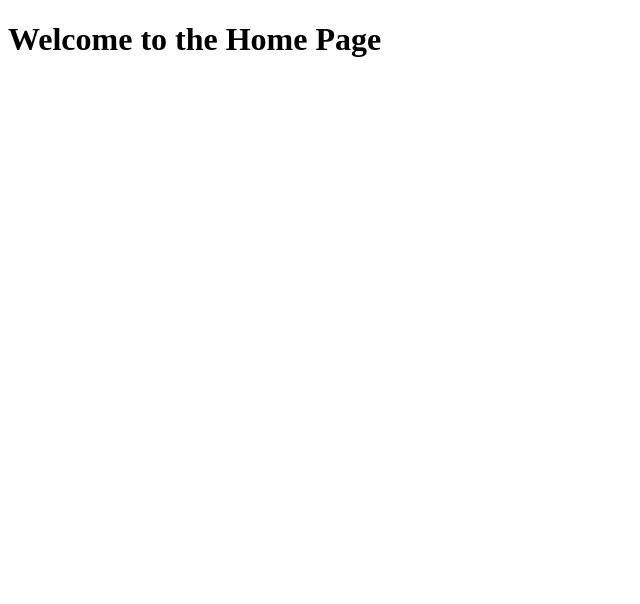
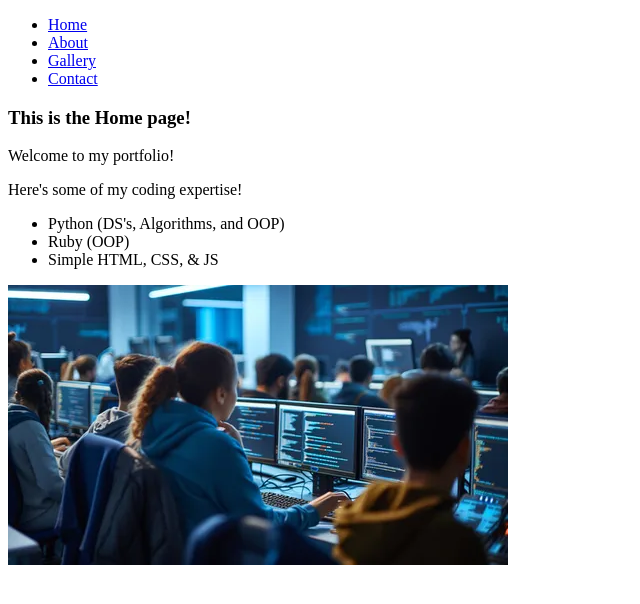
Before and after one commit to JMaronde/sa16-act3, a Django app: page /home/ in a window 1280 px wide. Shown: the top 604 px of the page, without its empty margins (0-640 px from the left). Run offline with Django 5.2, Linux system fonts and the light colour scheme.

Commit message:
Added a base.html that all my pages will extend from, wrote the code for the home.html, and made a static folder for any images & css files I'll have.

```diff
--- /dev/null
+++ b/devportfolio/portfolio_site/templates/portfolio_site/base.html
@@ -0,0 +1,22 @@
+<!DOCTYPE html>
+<html lang="en">
+    <head>
+        <meta charset="UTF-8">
+        <meta name="viewport" content="width=device-width, initial-scale=1.0">
+        <title>{% block title %}Portfolio Website{% endblock %}</title>
+    </head>
+    <body>
+        <nav class="navbar">
+            <ul>
+                <li><a href="/">Home</a></li>
+                <li><a href="/about">About</a></li>
+                <li><a href="/gallery">Gallery</a></li>
+                <li><a href="/contact">Contact</a></li>
+            </ul>
+        </nav>
+
+        {% block content %}
+
+        {% endblock %}
+    </body>
+</html>
--- a/devportfolio/portfolio_site/templates/portfolio_site/home.html
+++ b/devportfolio/portfolio_site/templates/portfolio_site/home.html
@@ -1,11 +1,19 @@
-<!DOCTYPE html>
-<html lang="en">
-    <head>
-        <meta charset="UTF-8">
-        <meta name="viewport" content="width=device-width, initial-scale=1.0">
-        <title>Home Page</title>
-    </head>
-    <body>
-        <h1>Welcome to the Home Page</h1>
-    </body>
-</html>
+{% extends 'portfolio_site/base.html' %}
+{% load static %}
+
+{% block title %}Home - Portfolio Website{% endblock %}
+
+{% block content %}
+<main>
+    <h3>This is the Home page!</h3>
+    <p>Welcome to my portfolio!</p>
+
+    <p>Here's some of my coding expertise!</p>
+    <ul>
+      <li>Python (DS's, Algorithms, and OOP)</li>
+      <li>Ruby (OOP)</li>
+      <li>Simple HTML, CSS, & JS</li>
+    </ul>
+    <img src="{% static 'home_image.webp' %}">
+</main>
+{% endblock %}
```
Also changed, not shown: devportfolio/portfolio_site/static/home_image.webp (added).
